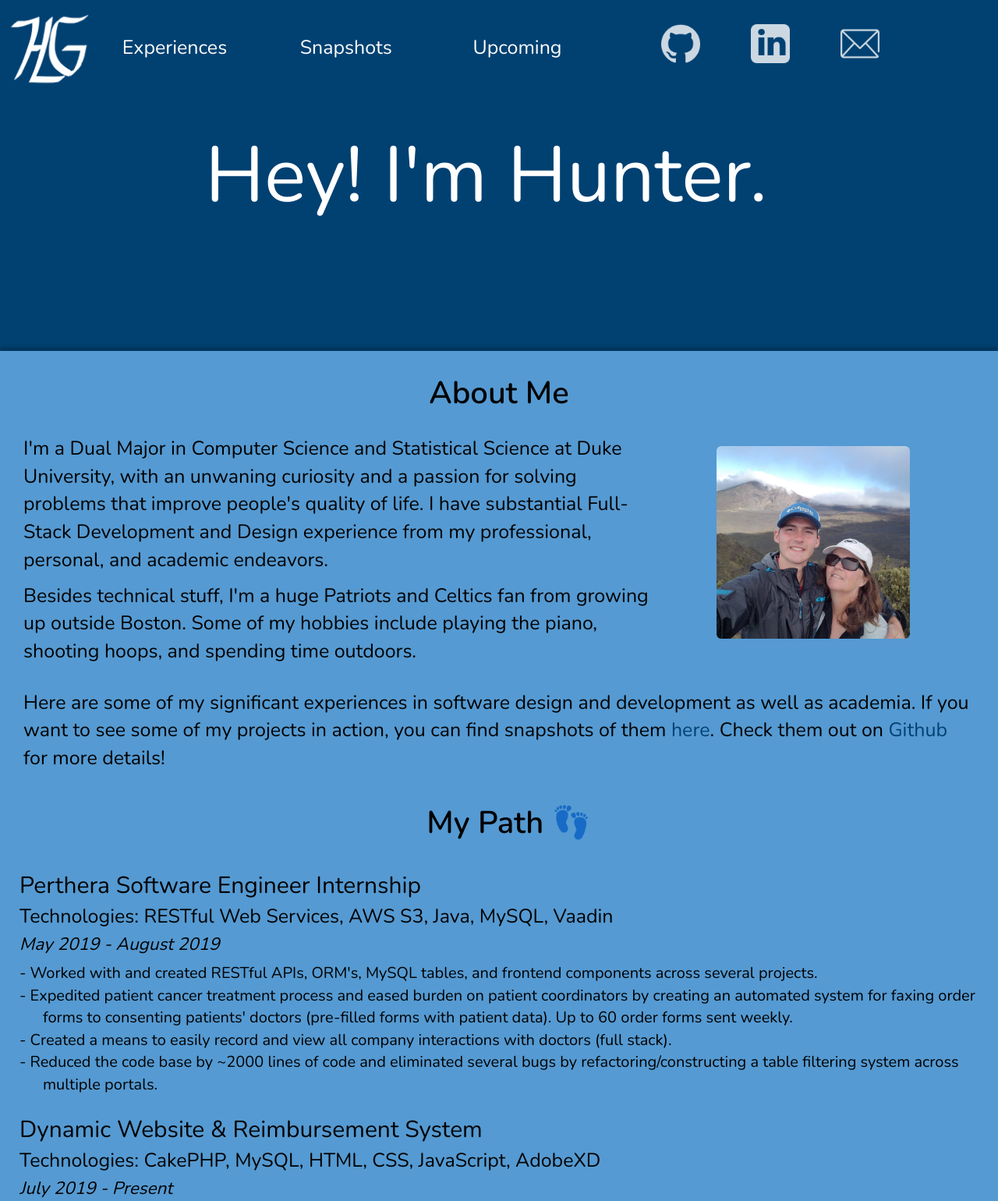
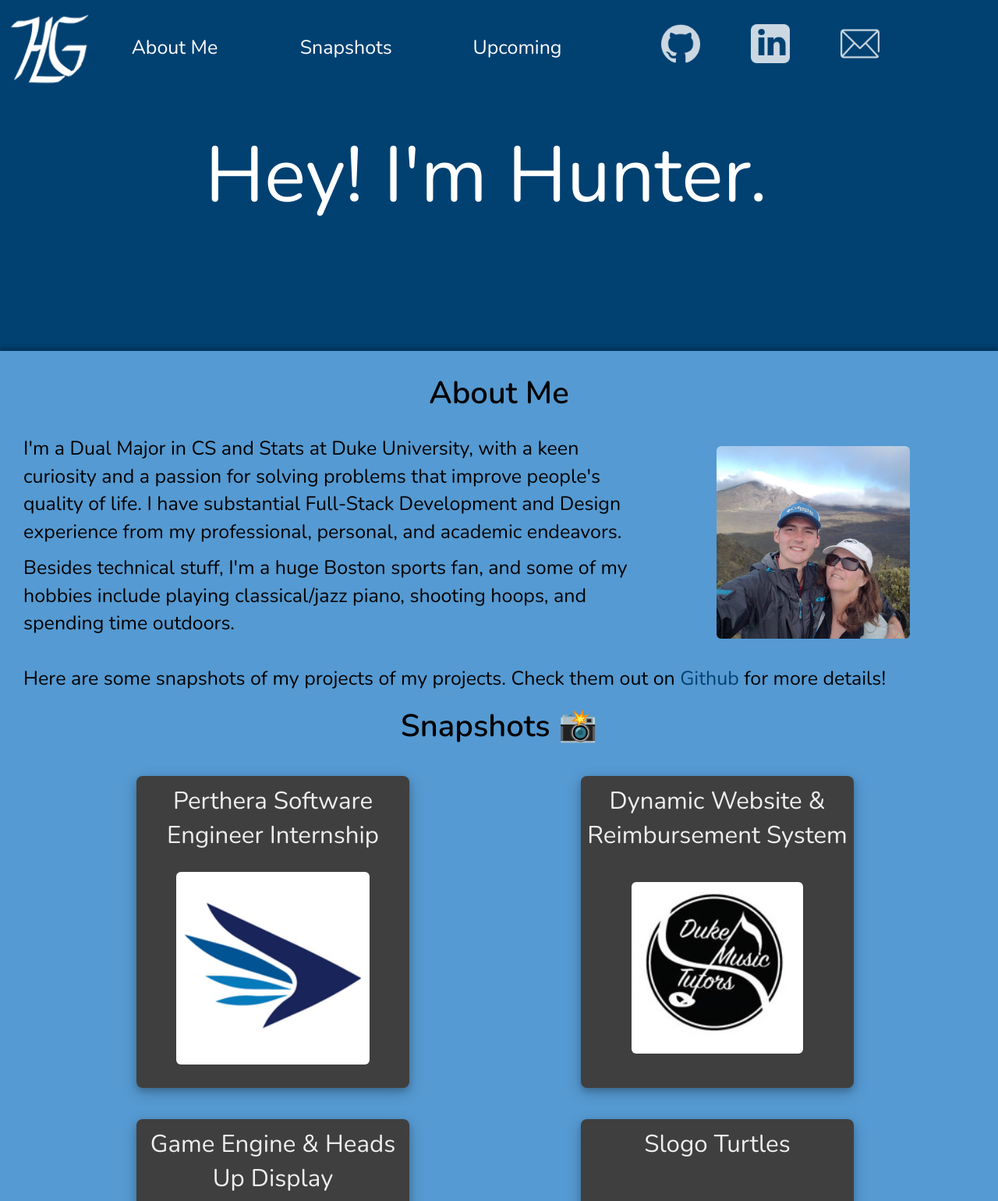
Before and after one commit to huntergregory/huntergregory.github.io, a plain HTML site: page index.html in a window 1280 px wide. Shown: the top 1540 px of the page at 78% size. Drawn offline with nearby package versions, Linux system fonts and the light colour scheme; grey boxes are pictures that could not be loaded.

Commit message:
updated about me and Upcoming, removed experiences section for now. Removed comments too

```diff
--- a/index.html
+++ b/index.html
@@ -34,8 +34,8 @@
 		</div>
 		<div class="inline-grid">
 			<div class="button-wrapper">
-				<a href="#experiences-anchor" onclick="revealNav(); addNavShadow();" id="button1" class="nav-button">
-					<h3>Experiences</h3>
+				<a href="#about-me-anchor" onclick="revealNav();" id="button1" class="nav-button">
+					<h3>About Me</h3>
 				</a>
 			</div>
 			<div class="button-wrapper">
@@ -68,15 +68,16 @@
 	<div id="name-fill-placeholder" class="name-fill"></div>
 
 	<div class="content">
+		<a name='about-me-anchor'></a>
 		<div>
 			<h1 class="text-center">About Me</h1>
 			<div class="container-fluid">
 				<div class="col-xs-12 col-md-8 bottom-buffer"> <!-- shrink font-size at less than ~800 -->
 					<p>
-						I'm a Dual Major in Computer Science and Statistical Science at Duke University, with an unwaning curiosity and a passion for solving problems that improve people's quality of life. I have substantial Full-Stack Development and Design experience from my professional, personal, and academic endeavors.
+						I'm a Dual Major in CS and Stats at Duke University, with a keen curiosity and a passion for solving problems that improve people's quality of life. I have substantial Full-Stack Development and Design experience from my professional, personal, and academic endeavors.
 					</p>
 					<p>
-						Besides technical stuff, I'm a huge Patriots and Celtics fan from growing up outside Boston. Some of my hobbies include playing the piano, shooting hoops, and spending time outdoors.
+						Besides technical stuff, I'm a huge Boston sports fan, and some of my hobbies include playing classical/jazz piano, shooting hoops, and spending time outdoors.
 					</p>
 				</div>
 				<div class="col-xs-12 col-md-4 bottom-buffer">
@@ -85,22 +86,12 @@
 					</div>
 				</div>
 				<div class="col-xs-12 col-md-12">
-					<a name="experiences-anchor"></a>
 					<p>
-						Here are some of my significant experiences in software design and development as well as academia.
-						If you want to see some of my projects in action, you can find snapshots of them <a href="#snapshots-anchor">here</a>.
+						Here are some snapshots of my projects of my projects.
 						Check them out on <a href="https://www.github.com/huntergregory" target="_blank">Github</a> for more details!
 					</p>
 				</div>
 			</div>
-		</div>
-		<!-- Add timeline scroller -->
-		<!-- have it be part of scroll, then fix at height, then let it go as part of scroll -->
-		<!-- All about padding for moving the scroller -->
-
-		<!-- Move up here to show the title -->
-		<div style="padding-left: 1em" id="experiences"> <!-- temporary styling -->
-			<h1 class="text-center">My Path 👣</h1>
 		</div>
 
 		<a name="snapshots-anchor"></a>
@@ -113,9 +104,9 @@
 		<a name="upcoming-anchor"></a>
 		<div class="upcoming">
 			<h1>Upcoming ⌚️</h1>
-			<h2>August</h2>
+			<h2>October</h2>
 			<ul>
-				<li>Wells Fargo Campus Analytics Challenge - Data Science Competition focusing on NLP</li>
+				<li>Kaggle Data Competition for Graduate Machine Learning course.</li>
 			</ul>
 		</div>
 	</div>
```
